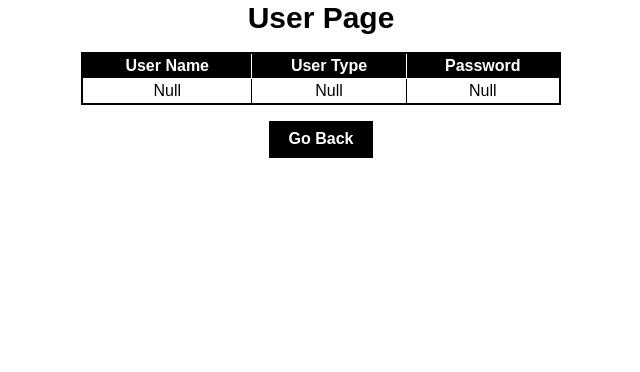
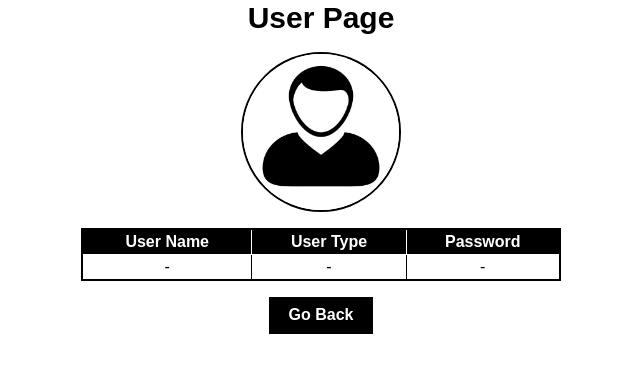
Before and after one commit to sayande2002/hackathon-login, a React (Create React App) app: page /user in a window 1280 px wide. Shown: the top 372 px of the page, without its empty margins (319-959 px from the left). Built offline with nearby package versions, Linux system fonts and the light colour scheme.

Commit message:
adding image

```diff
--- a/src/routes/homepage.jsx
+++ b/src/routes/homepage.jsx
@@ -1,9 +1,9 @@
-import React, { useContext, useState } from "react";
+import React, { useContext, useRef, useState } from "react";
 import { useNavigate } from "react-router-dom";
 import { DataContext } from "../context/datacontext";
 import CustomInput from "../components/custominput";
 import CustomButton from "../components/custombutton";
-
+import Avatar from "../assests/user-icon.jpg";
 const defaultformFields = {
   avatar: undefined,
   username: undefined,
@@ -13,6 +13,8 @@ const defaultformFields = {
 
 const Homepage = () => {
   const navigate = useNavigate();
+  const avatarInputRef = useRef();
+  const avatarSrc = useRef();
   const { setFields } = useContext(DataContext);
 
   const [formFields, setFormFields] = useState(defaultformFields);
@@ -28,13 +30,23 @@ const Homepage = () => {
     setFormFields({ ...formFields, [name]: value });
   };
 
+  const fileChange = (event) => {
+    console.log(event.target.files[0]);
+    const file = event.target.files[0];
+    const reader = new FileReader();
+    reader.readAsDataURL(file);
+    reader.onload = function () {
+      document.getElementById("imgTemplate").src = reader.result;
+    };
+  };
+
   return (
     <form
       onSubmit={handleSubmit}
       className="flex flex-col items-center justify-center gap-5"
     >
       <p className="text-3xl font-bold text-center">Login Page</p>
-      {/* <img
+      <img
         className="h-40 aspect-square rounded-[50%] border-black border-2 cursor-pointer object-cover"
         ref={avatarSrc}
         id="imgTemplate"
@@ -52,7 +64,7 @@ const Homepage = () => {
         onChange={fileChange}
         className="hidden"
         ref={avatarInputRef}
-      /> */}
+      />
 
       <CustomInput
         type="text"
--- a/src/routes/userpage.jsx
+++ b/src/routes/userpage.jsx
@@ -2,6 +2,7 @@ import React, { useContext } from "react";
 import { Link, useNavigate } from "react-router-dom";
 import { DataContext } from "../context/datacontext";
 import CustomButton from "../components/custombutton";
+import Avatar from "../assests/user-icon.jpg";
 
 const Userpage = () => {
   const navigate = useNavigate();
@@ -9,22 +10,26 @@ const Userpage = () => {
   return (
     <div className="flex flex-col items-center justify-center gap-4">
       <p className="text-3xl font-bold text-center">User Page</p>
-      {/* <img
+      <img
         className="h-40 aspect-square rounded-[50%] border-black border-2"
         src={Avatar}
         alt="avatar"
-      /> */}
+      />
       <table className="w-[480px] border-black border-2">
+        <thead>
           <tr className="bg-black text-white">
             <th className="border border-white">User Name</th>
             <th className="border border-white">User Type</th>
             <th className="border border-white">Password</th>
           </tr>
+        </thead>
+        <tbody>
           <tr className="text-center">
-          <td className="border border-black">{fields?.username ?? "Null"}</td>
-          <td className="border border-black">{fields?.user ?? "Null"}</td>
-          <td className="border border-black">{fields?.password ?? "Null"}</td>
+            <td className="border border-black">{fields?.username ?? "-"}</td>
+            <td className="border border-black">{fields?.user ?? "-"}</td>
+            <td className="border border-black">{fields?.password ?? "-"}</td>
           </tr>
+        </tbody>
       </table>
       <Link onClick={() => navigate(-1)}>
         <CustomButton>Go Back</CustomButton>
```
Also changed, not shown: src/assests/user-icon.jpg (added). Lines whose indentation alone changed are shown as unchanged.
